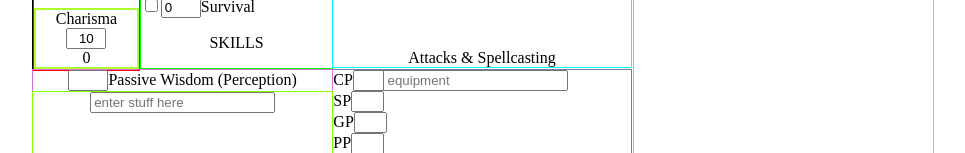
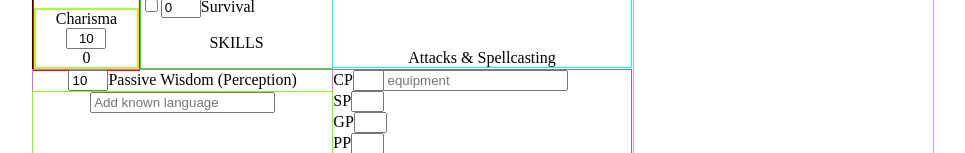
Before and after one commit to PavelVysh/dndCharGenerator, a React (Create React App) app: page / in a window 1280 px wide. Shown: the part 799-952 px from the top of the page, without its empty margins (158-1123 px from the left). Built offline with nearby package versions, Linux system fonts and the light colour scheme.

Commit message:
passive wisdom and languages refactor and save working

```diff
--- a/src/components/charCreation.jsx
+++ b/src/components/charCreation.jsx
@@ -32,6 +32,8 @@ function CharCreation() {
     const [level, setLevel] = useState(0);
     const [proficiency, setProficiency] = useState(0);
 
+    const [languages, setLanguages] = useState([]);
+
     const [skills, setSkills] = useState({
         acrobatics: { toggle: false, value: 0 },
         animalHandling: { toggle: false, value: 0 },
@@ -61,7 +63,8 @@ function CharCreation() {
         stStats, setStStats,
         skills, setSkills,
         level, setLevel,
-        proficiency, setProficiency
+        proficiency, setProficiency,
+        languages, setLanguages
     };
 
     return (
--- a/src/components/charCreationComponents/headerparts/save.jsx
+++ b/src/components/charCreationComponents/headerparts/save.jsx
@@ -3,7 +3,7 @@ import { CharCreationContext } from "../../charCreation";
 
 function Save() {
 
-    const { equip, race, charClass, stats, stStats, skills } = useContext(CharCreationContext);
+    const { equip, race, charClass, stats, stStats, skills, languages } = useContext(CharCreationContext);
 
     function saveCharacter() {
         const requestBody = {
@@ -20,7 +20,9 @@ function Save() {
             savingThrows: stStats,
             inspiration: document.getElementById('inspiration').value,
             proficiency: document.getElementById('proficiency').value,
-            skills: skills
+            skills: skills,
+            passiveWisdom : document.getElementById('passive-wisdom').value,
+            languages: languages
         }
         fetch(process.env.REACT_APP_API_URL + "/character", {
             method: 'POST',
--- a/src/components/charCreationComponents/loadChar/charLoader.jsx
+++ b/src/components/charCreationComponents/loadChar/charLoader.jsx
@@ -3,7 +3,7 @@ import { CharCreationContext } from "../../charCreation";
 
 function CharLoader(props) {
 
-    const {setRace, setCharClass, setStats, setStStats, setSkills, setLevel, setProficiency} = useContext(CharCreationContext);
+    const {setRace, setCharClass, setStats, setStStats, setSkills, setLevel, setProficiency, setLanguages} = useContext(CharCreationContext);
 
     useEffect(() => {
         if(props.character !== null) {
@@ -11,7 +11,7 @@ function CharLoader(props) {
            setRace(props.character.race);
            setCharClass(props.character.charClass);
            setStats(props.character.stats);
-           setLevel(props.character.level);
+           setLevel(Number(props.character.level));
            document.getElementById('background').value = props.character.background;
            document.getElementById('alignment').value = props.character.alignment;
            document.getElementById('player-name').value = props.character.playerName;
@@ -20,8 +20,9 @@ function CharLoader(props) {
            setStStats(props.character.savingThrows);
            setSkills(props.character.skills);
            setProficiency(Number(props.character.proficiency));
+           setLanguages(props.character.languages);
         }
-     }, [props.character, setRace, setCharClass, setStats, setStStats, setSkills, setLevel, setProficiency]);
+     }, [props.character, setRace, setCharClass, setStats, setStStats, setSkills, setLevel, setProficiency, setLanguages]);
 
 }
 
--- a/src/components/charCreationComponents/subParts/languages.jsx
+++ b/src/components/charCreationComponents/subParts/languages.jsx
@@ -1,20 +1,21 @@
-import React, { useState } from "react";
+import React, { useContext} from "react";
 import PassiveWisdom from "./passiveWisdom";
+import { CharCreationContext } from "../../charCreation";
 
 function Languages() {
 
-    const [proficiencies, setProficiencies] = useState([]);
+    const {languages, setLanguages} = useContext(CharCreationContext);
 
     function enter(event) {
         const value = event.target.value;
         if (event.key === "Enter") {
-            setProficiencies(prev => [...prev, value]);
+            setLanguages(prev => [...prev, value]);
             event.target.value = "";
         }
     }
 
-    function removeProficiencie(index) {
-        setProficiencies(prev => {
+    function removeLanguage(index) {
+        setLanguages(prev => {
             return prev.filter((_, i) => i !== index);
         })
     }
@@ -22,11 +23,11 @@ function Languages() {
     return <div className="languages">
         <PassiveWisdom />
         <div className="proficiencies">
-            <input onKeyDown={enter} name="proficiencies" placeholder="enter stuff here"></input>
-            {proficiencies.map((prof, index) => {
+            <input onKeyDown={enter} name="languages" placeholder="Add known language"></input>
+            {languages.map((prof, index) => {
                 return <div key={index}>
                     <p className="prof zero-margin inline">{prof}</p>
-                    <button onClick={() => removeProficiencie(index)}>Remove</button>
+                    <button onClick={() => removeLanguage(index)}>Remove</button>
                 </div>
             })}
             <p className="center zero-margin">Other Proficiencies & Languages</p>
--- a/src/components/charCreationComponents/subParts/passiveWisdom.jsx
+++ b/src/components/charCreationComponents/subParts/passiveWisdom.jsx
@@ -1,8 +1,17 @@
-import React from "react";
+import React, { useContext, useEffect, useState } from "react";
+import { CharCreationContext } from "../../charCreation";
 
 function PassiveWisdom() {
+
+    const [value, setValue] = useState(0);
+    const { skills, stats, proficiency } = useContext(CharCreationContext);
+
+    useEffect(() => {
+        setValue(10 + skills.perception.value + (skills.perception.toggle && proficiency) + Math.max(Math.min(Math.floor((Number(stats.wisdom) / 2) - 5), 10), -5));
+    }, [skills, stats, proficiency]);
+
     return <div className="passive-wisdom container">
-        <input type="number" name="passive-wisdom" id="passive-wisdom" size="2"></input>
+        <input type="number" name="passive-wisdom" id="passive-wisdom" size="2" value={value} readOnly></input>
         <label htmlFor="passive-wisdom">Passive Wisdom (Perception)</label>
     </div>
 }
```
